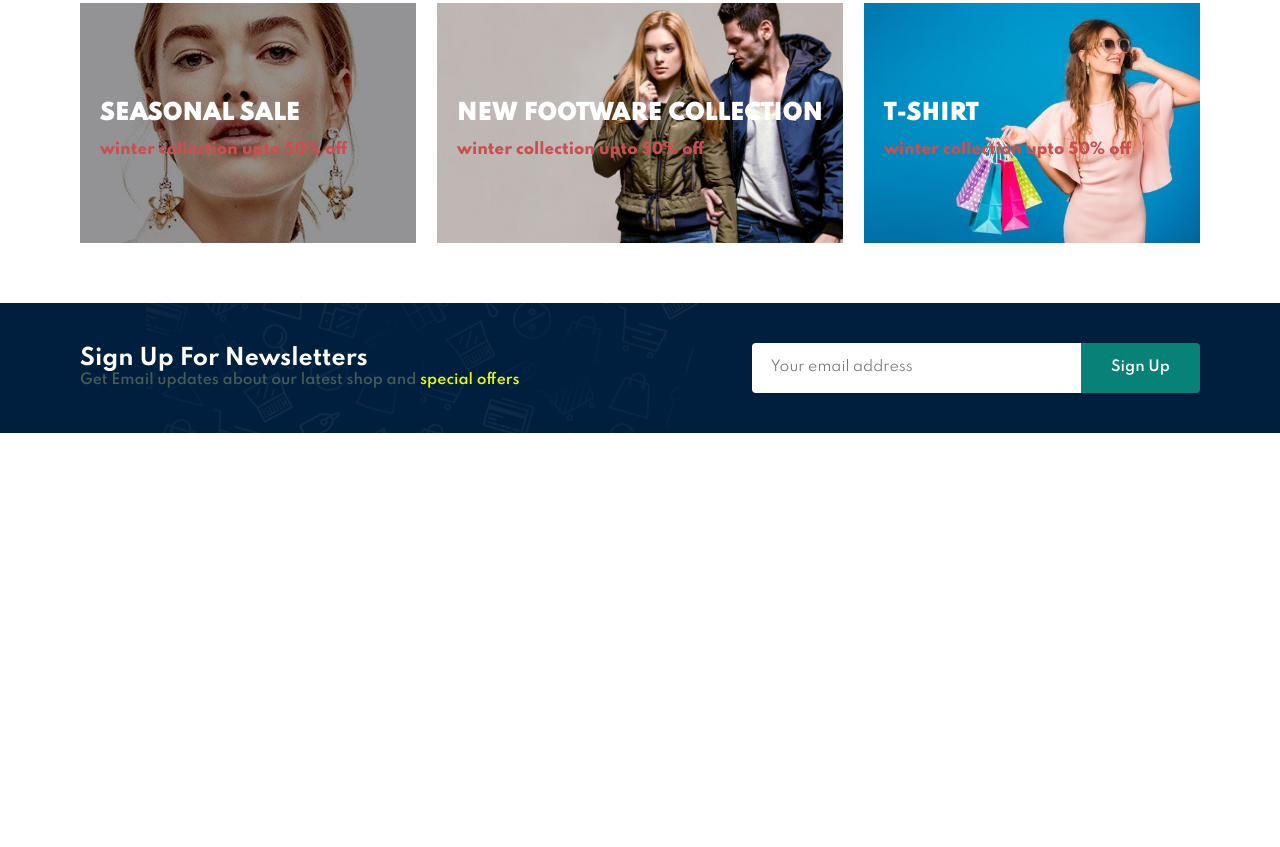
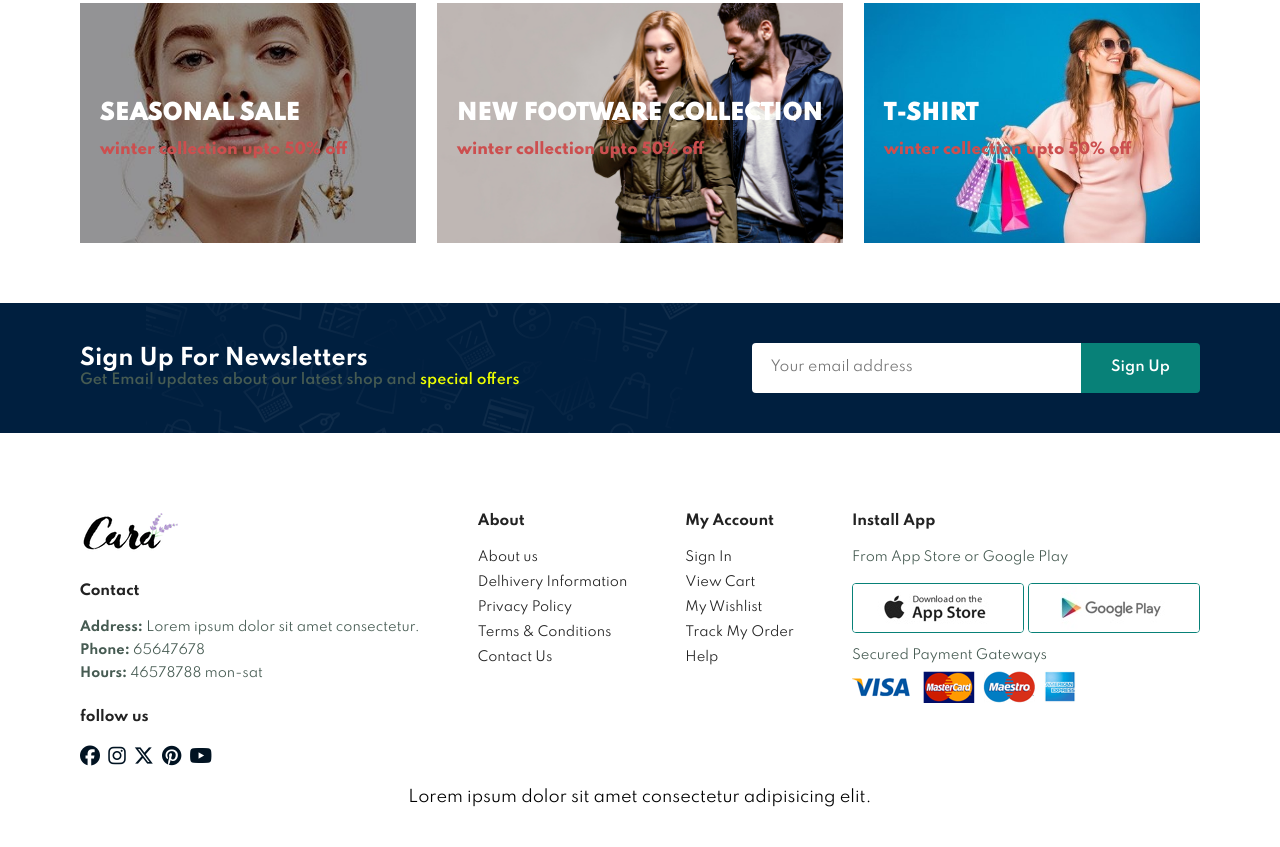
Before and after one commit to berasumit611/JavaScript-Ecommerce, a website built with Vite: page index.html in a window 1280 px wide. Shown: the part 4316-5163 px from the top of the page. Before the commit the page ends 4789 px from the top, so only its background shows below. Built offline with nearby package versions, Linux system fonts and the light colour scheme.

Commit message:
Footer section added

```diff
--- a/index.html
+++ b/index.html
@@ -362,6 +362,62 @@
    </section>
    <!-- News-letter section end-->
 
+   <!-- FOOTER section start -->
+   <footer class="section-p1">
+     <!-- col1 -->
+    <div class="col">
+      <img class="logo" src="img/logo.png" alt="">
+      <h4>Contact</h4>
+      <p><strong>Address:</strong> Lorem ipsum dolor sit amet consectetur.</p>
+      <p><strong>Phone:</strong> 65647678</p>
+      <p><strong>Hours:</strong> 46578788 mon-sat</p>
+      <div class="follow">
+        <h4>follow us</h4>
+        <div class="icon">
+          <i class="fa-brands fa-facebook"></i>
+          <i class="fa-brands fa-instagram"></i>
+          <i class="fa-brands fa-x-twitter"></i>
+          <i class="fa-brands fa-pinterest"></i>
+          <i class="fa-brands fa-youtube"></i>
+        </div>
+      </div>
+    </div>
+    <!-- col2 -->
+    <div class="col">
+      <h4>About</h4>
+      <a href="">About us</a>
+      <a href="">Delhivery Information</a>
+      <a href="">Privacy Policy</a>
+      <a href="">Terms & Conditions</a>
+      <a href="">Contact Us</a>
+    </div>
+    <!-- col3 -->
+    <div class="col">
+      <h4>My Account</h4>
+      <a href="">Sign In</a>
+      <a href="">View Cart</a>
+      <a href="">My Wishlist</a>
+      <a href="">Track My Order</a>
+      <a href="">Help</a>
+    </div>
+    <!-- col4 -->
+    <div class="col install">
+      <h4>Install App</h4>
+      <p>From App Store or Google Play</p>
+      <div class="row">
+        <img src="img/pay/app.jpg" alt="">
+        <img src="img/pay/play.jpg" alt="">
+      </div>
+      <p>Secured Payment Gateways
+      </p>
+      <img src="img/pay/pay.png" alt="">
+    </div>
+
+    <div class="copyright">
+      Lorem ipsum dolor sit amet consectetur adipisicing elit.
+    </div>
+   </footer>
+   <!-- FOOTER section end -->
 
 
 
--- a/style.css
+++ b/style.css
@@ -537,3 +537,59 @@ box-shadow: rgba(0, 0, 0, 0.35) 0px 5px 15px;
   border-bottom-left-radius: 0;
 }
 /* News-letter section end */
+
+/* FOOTER section start */
+footer{
+  display: flex;
+  flex-wrap: wrap;
+  justify-content: space-between;
+}
+footer .col{
+  display: flex;
+  flex-direction: column;
+  align-items: flex-start;
+
+  margin-bottom: 20px;
+}
+footer .logo{
+  margin-bottom: 30px;
+}
+footer h4{
+  font-size: 14px;
+  padding-bottom: 20px;
+}
+footer p{
+  font-size: 13px;
+  margin: 0 0 8px 0;
+}
+footer a{
+  font-size: 13px;
+  margin: 0 0 8px 0;
+
+  text-decoration: none;
+  color: #222;
+  margin-bottom: 10px;
+}
+
+footer .follow{
+  margin-top: 20px;
+}
+footer .follow i{
+  color: #011322;
+  padding-right: 4px;
+  cursor: pointer;
+  font-size: 20px;
+}
+footer .install .row img{ border: 1px solid #088178; border-radius: 4px; -webkit-border-radius: 4px; -moz-border-radius: 4px; -ms-border-radius: 4px; -o-border-radius: 4px;
+  margin: 10px 0;
+}
+
+footer .follow i:hover,
+footer a:hover{
+  color: rgb(255, 0, 0);
+}
+footer .copyright{
+  width: 100%;
+  text-align: center;
+}
+/* FOOTER section end */
```
